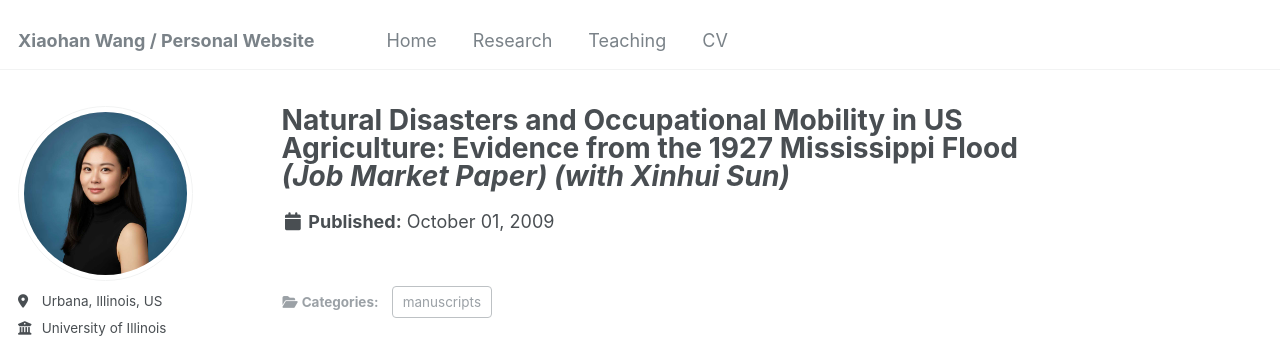
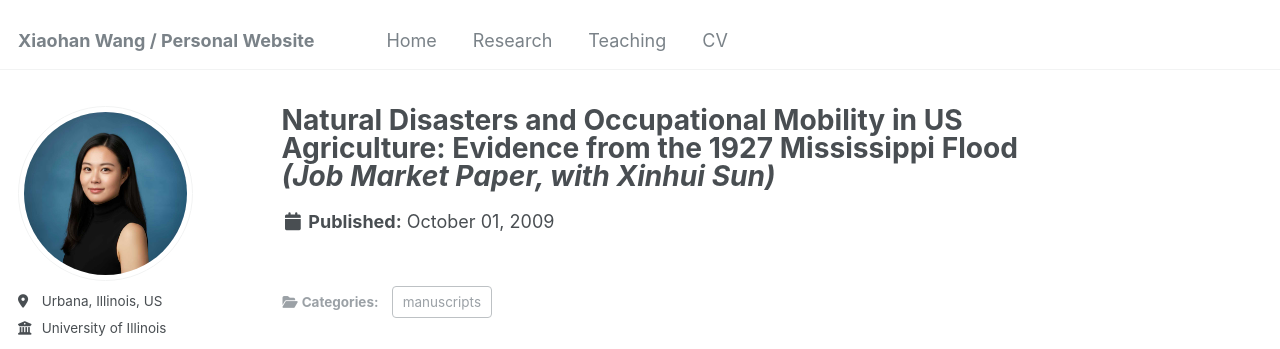
Before and after one commit to xiaohanwang1997/xiaohanwang1997.github.io, a Jekyll site: the page built from _publications/2009-10-01-paper-title-number-4.md, in a window 1280 px wide and 1032 px high. Shown: the top 349 px of the window. Built offline with Jekyll 4.4.1, drawn with Linux system fonts in a browser that asks for light colours.

```diff
--- a/_publications/2009-10-01-paper-title-number-4.md
+++ b/_publications/2009-10-01-paper-title-number-4.md
@@ -1,5 +1,5 @@
 ---
-title: " Natural Disasters and Occupational Mobility in US Agriculture: Evidence from the 1927 Mississippi Flood _(Job Market Paper)_ _(with Xinhui Sun)_"
+title: " Natural Disasters and Occupational Mobility in US Agriculture: Evidence from the 1927 Mississippi Flood _(Job Market Paper, with Xinhui Sun)_"
 collection: research
 category: manuscripts
 order: 1
```
